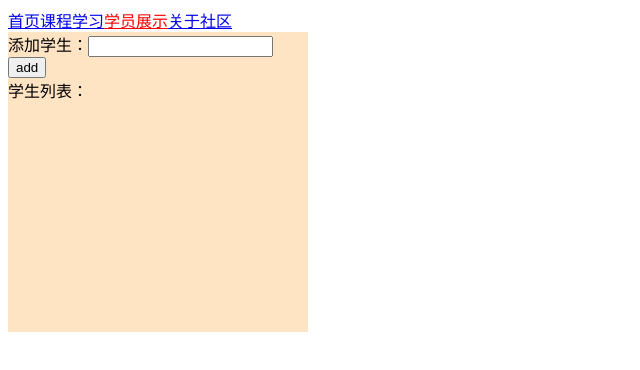
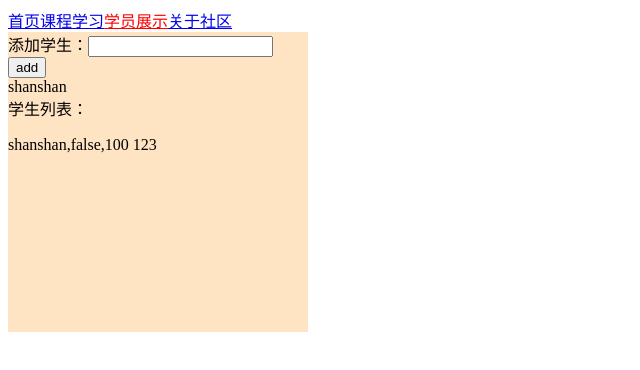
Before and after one commit to git478345960/VueItems, a Vue app: page /student in a window 1280 px wide. Shown: the top 370 px of the page, without its empty margins (0-640 px from the left). Built offline with nearby package versions, Linux system fonts and the light colour scheme.

Commit message:
增加store的使用

```diff
--- a/src/components/addStudent/add.vue
+++ b/src/components/addStudent/add.vue
@@ -1,6 +1,8 @@
 <template>
     <div>添加学生：<input type="text" v-model = name>
-    <button @click="add">add</button></div>
+    <button @click="add">add</button>
+    <div>{{storeName}}</div>
+    </div>
 
 </template>
 
@@ -9,6 +11,7 @@ export default{
   data(){
     return {
       name:'',
+      storeName : this.$store.state.name,
     }
   },
   methods:{
--- a/src/components/addStudent/studentList.vue
+++ b/src/components/addStudent/studentList.vue
@@ -7,14 +7,29 @@
       :key = "index"
       >{{item}}</li>
     </ul>
+    <div>
+      {{name + ',' + login + ','+ height}}
+      {{a}}
+    </div>
   </div>
 
 </template>
 
 <script>
+import { mapState } from 'vuex';
 export default{
 
-      props: ['list']
+      props: ['list'],
+      computed:{
+        ...mapState({
+        name: state => state.name,
+        login: state =>state.login,
+        height: state =>state.height
+      }),
+      a(){
+        return 123
+      }
+      }
     }
 </script>
 
--- a/src/main.js
+++ b/src/main.js
@@ -3,13 +3,14 @@
 import Vue from 'vue'
 import App from './App'
 import router from './router'
-
+import store from './store'
 Vue.config.productionTip = false
 
 /* eslint-disable no-new */
 new Vue({
   el: '#app',
   router,
+  store,
   components: { App },
   template: '<App/>'
 })
--- /dev/null
+++ b/src/store.js
@@ -0,0 +1,19 @@
+import Vue from 'vue'
+import Vuex from 'vuex'
+
+Vue.use(Vuex);
+
+export default new Vuex.Store({
+  state:{
+    //  公共数据池
+    name: 'shanshan',
+    height: 100,
+    login: false,
+  },
+  mutations:{
+
+  },
+  actions:{
+
+  }
+})
```
